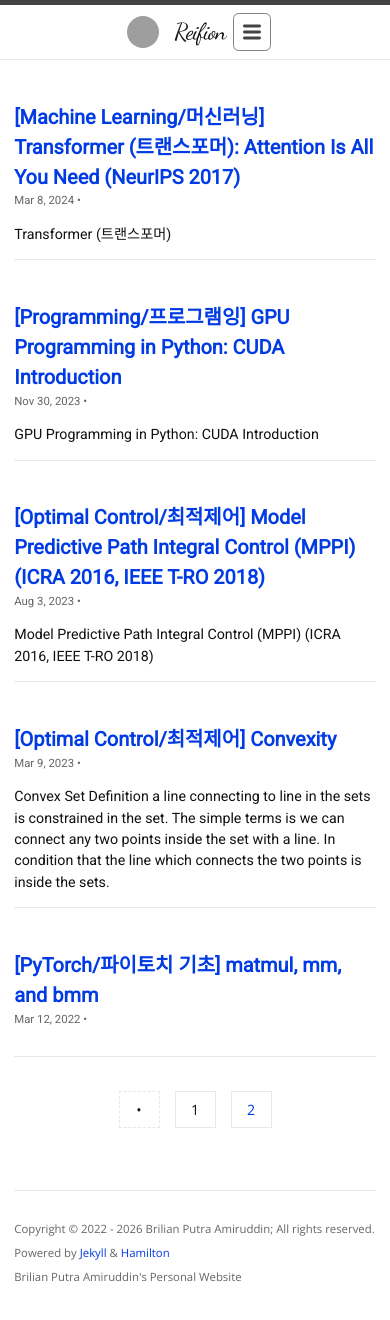
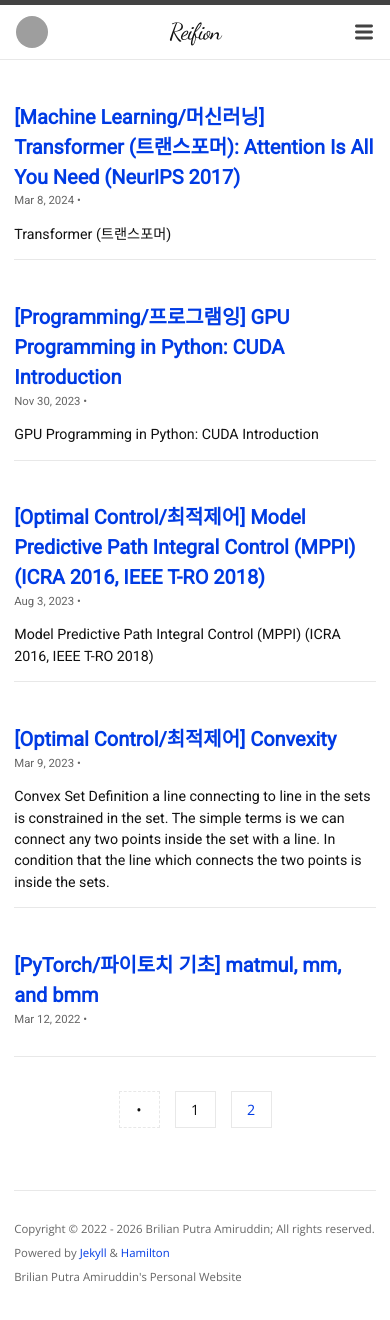
Before and after one commit to brilianputraa/brilianamiruddin.github.io, a Jekyll site: the page built from index.html, in a window 390 px wide. Built offline with Jekyll 4.4.1, drawn with Linux system fonts in a browser that asks for light colours; some web fonts are replaced; the list of posts is cut into pages by our own code; comment, search, counter and statistics services are not loaded; grey boxes are pictures that could not be loaded.

Commit message:
Force header elements to edges with absolute positioning
- Profile button: left: 8px, vertically centered
- Title: left: 50% + translateX(-50%) for true center
- Hamburger menu: right: 8px, vertically centered
- Use !important to override base theme styles

Co-Authored-By: Claude Opus 4.7 <noreply@anthropic.com>

```diff
--- a/_sass/hamilton/custom-styles.scss
+++ b/_sass/hamilton/custom-styles.scss
@@ -310,43 +310,39 @@
 
 // Mobile-specific styles
 @media (max-width: 600px) {
-  // HEADER LAYOUT - Flexbox for clean positioning
+  // HEADER - override base theme absolute positioning
   .site-header {
     .wrapper {
-      display: flex;
+      display: flex !important;
       align-items: center;
       justify-content: space-between;
-      padding: 0 12px;
+      padding: 0 !important;
       height: 54px;
       position: relative;
-      gap: 8px;
+      width: 100%;
     }
   }
 
-  // PROFILE BUTTON - LEFT side (opens sidebar)
+  // PROFILE BUTTON - far LEFT edge
   .site-sidebar-button {
-    position: relative;
-    left: 0;
-    top: 0;
-    transform: none;
-    order: 1;
-    padding: 6px;
-    margin: 0;
+    position: absolute !important;
+    left: 8px !important;
+    top: 50% !important;
+    transform: translateY(-50%) !important;
+    padding: 6px !important;
+    margin: 0 !important;
     background: transparent;
     border: none;
     cursor: pointer;
     z-index: 110;
-    flex-shrink: 0;
 
     img.sidebar-avatar {
-      width: 32px;
-      height: 32px;
+      width: 32px !important;
+      height: 32px !important;
       border-radius: 50%;
       border: 2px solid transparent;
-      transition: transform 0.2s ease;
     }
 
-    // Close icon (shown when sidebar open)
     .close-icon {
       display: none;
       width: 20px;
@@ -365,25 +361,23 @@
     }
   }
 
-  // SITE TITLE - CENTER
+  // SITE TITLE - true CENTER
   .site-title {
-    order: 2;
-    flex: 1;
+    position: absolute !important;
+    left: 50% !important;
+    transform: translateX(-50%) !important;
+    margin: 0 !important;
+    float: none !important;
     text-align: center;
-    margin: 0;
-    float: none;
-    position: relative;
-    left: 0;
-    transform: none;
   }
 
-  // NAV MENU - RIGHT side (hamburger)
+  // NAV MENU - far RIGHT edge
   .site-nav {
-    order: 3;
-    position: relative;
-    top: 0;
-    right: 0;
-    flex-shrink: 0;
+    position: absolute !important;
+    right: 8px !important;
+    top: 50% !important;
+    transform: translateY(-50%) !important;
+    border: none !important;
   }
 
   // BACKDROP
@@ -405,7 +399,7 @@
     visibility: visible;
   }
 
-  // SIDEBAR DRAWER - slides from left
+  // SIDEBAR DRAWER
   .site-sidebar {
     position: fixed;
     top: 54px;
@@ -517,7 +511,7 @@
   }
 }
 
-// Desktop - hide mobile elements
+// Desktop
 @media screen and (min-width: 601px) {
   .site-sidebar { display: block !important; transform: none !important; }
   .sidebar-backdrop { display: none !important; }
```
